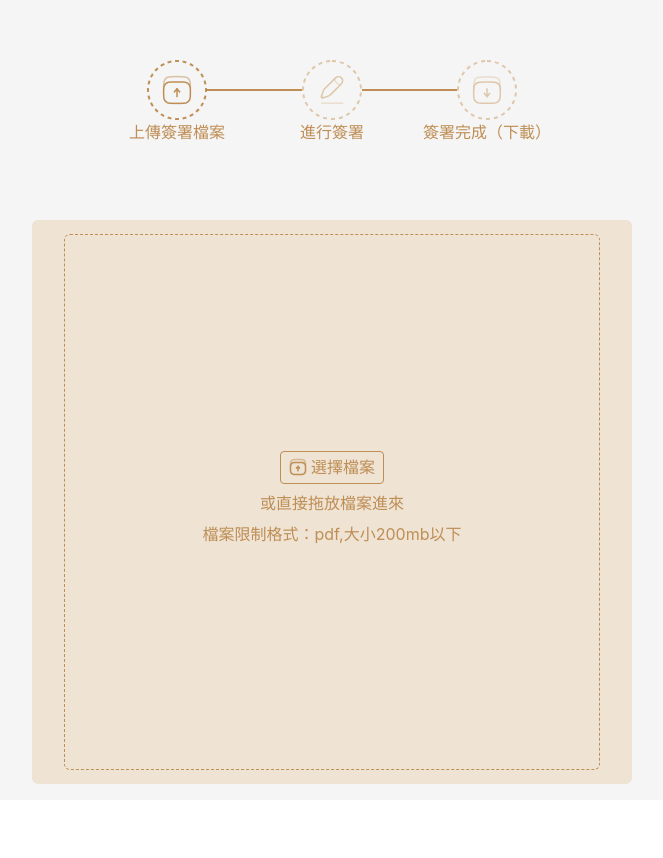
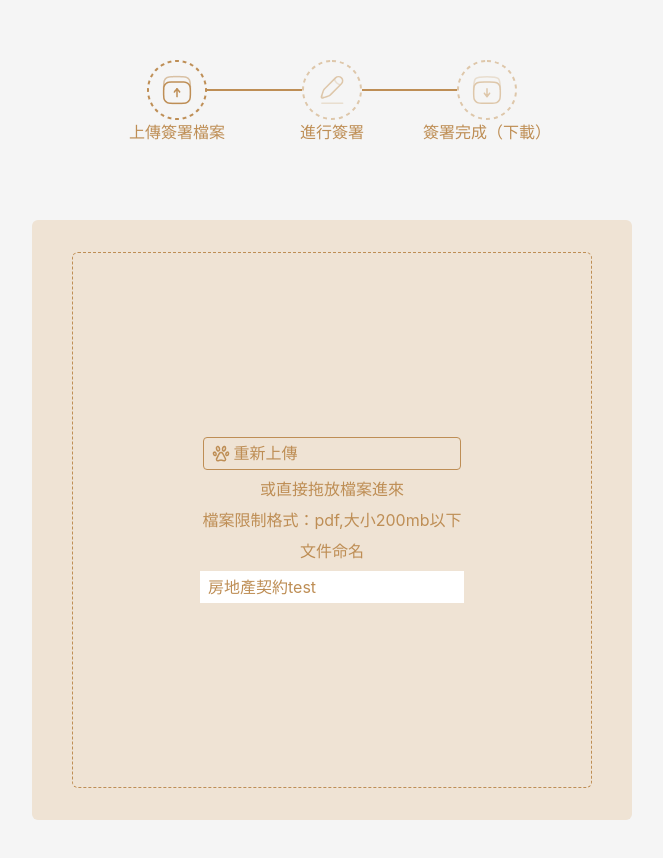
Before and after one commit to f2e4th/week2-F2E, a Vue app: page / in a window 1280 px wide. Shown: the top 858 px of the page, without its empty margins (308-971 px from the left). Before the commit the page ends 800 px from the top, so only its background shows below. Built offline with nearby package versions, Linux system fonts and the light colour scheme; the HTML template or start-up script is replaced by a standard one.

Commit message:
新增icon及樣式

```diff
--- a/src/page/UploadPage.vue
+++ b/src/page/UploadPage.vue
@@ -1,58 +1,78 @@
 <template>
-  <div id="Upload">
-    <div class="Upload__nav">
-    </div>
+  <div id="Upload" style="height: 1440px">
+    <div class="Upload__nav"></div>
     <div class="Upload_progress">
       <ul class="progress_content">
-        <li v-for="(item, i) in progressData" :key="i" class="progress_content__item">
-          <img :src="item.img" alt="progress">
-          <div class="progress_content__item__text">{{item.text}}</div>
+        <li
+          v-for="(item, i) in progressData"
+          :key="i"
+          class="progress_content__item"
+        >
+          <img :src="item.img" alt="progress" />
+          <div class="progress_content__item__text">{{ item.text }}</div>
         </li>
       </ul>
     </div>
     <div class="Upload_content_wrapper">
-      <div class="Upload_content">
-        <div class="file"> <img src="../assets/img/icon_upload_n.png"> 選擇檔案</div>
+      <div v-if="noFile" class="Upload_content">
+        <div class="file">
+          <img src="../assets/img/icon_upload_n.png" /> 選擇檔案
+        </div>
         <div class="text">或直接拖放檔案進來</div>
         <div class="text">檔案限制格式：pdf,大小200mb以下</div>
       </div>
+      <div v-else class="Upload_content Upload_content--uploaded">
+        <div class="top_section">
+          <div class="file">
+            <img src="../assets/img/reupload.png" /> 重新上傳
+          </div>
+          <div class="text">或直接拖放檔案進來</div>
+          <div class="text">檔案限制格式：pdf,大小200mb以下</div>
+        </div>
+        <div class="bottom_section">
+          <div class="text">文件命名</div>
+          <input class="bg-white px-2 py-1" type="text" value="房地產契約test">
+        </div>
+      </div>
+
     </div>
   </div>
 </template>
 <script>
-import {ref, reactive} from 'vue';
-import finish from '../assets/img/finish.svg';
-import sign from '../assets/img/sign.svg';
-import upload from '../assets/img/upload.png';
+import { ref, reactive } from "vue";
+import finish from "../assets/img/finish.svg";
+import sign from "../assets/img/sign.svg";
+import upload from "../assets/img/upload.png";
 </script>
 <script setup>
 const progressData = reactive([
   {
-    img:upload,
-    text: '上傳簽署檔案'
-  },{
-    img:sign,
-    text: '進行簽署'
+    img: upload,
+    text: "上傳簽署檔案",
   },
   {
-    img:finish,
-    text: '簽署完成（下載）'
-  }
-])
-
-
+    img: sign,
+    text: "進行簽署",
+  },
+  {
+    img: finish,
+    text: "簽署完成（下載）",
+  },
+]);
+const noFile = ref(false); // dev for false
 </script>
 
 <style lang="scss" scoped>
-$main_color:#BE8E55;
+$main_color: #be8e55;
 #Upload {
   @apply h-screen w-full flex flex-col items-center;
   max-width: 1440px;
-  background-color: #F5F5F5;
+  background-color: #f5f5f5;
 }
 .Upload_content_wrapper {
   @apply rounded-md flex items-center justify-center my-4;
-  background-color: #EFE3D4;
+  padding: 40px;
+  background-color: #efe3d4;
   width: 600px;
   height: 600px;
   .Upload_content {
@@ -65,11 +85,12 @@ $main_color:#BE8E55;
       @apply border rounded px-2 py-1 flex flex-nowrap items-center;
       border-color: $main_color;
       margin-bottom: 8px;
-      >img {
+      > img {
         margin-right: 4px;
       }
     }
-    .file,.text{
+    .file,
+    .text {
       margin-bottom: 8px;
       font-weight: 700px;
       font-size: 16px;
@@ -83,7 +104,7 @@ $main_color:#BE8E55;
   .progress_content__item {
     @apply relative flex flex-col justify-center items-center whitespace-nowrap;
     width: 60px;
-    &:nth-last-child(1){
+    &:nth-last-child(1) {
       &::before {
         display: none;
       }
@@ -93,12 +114,12 @@ $main_color:#BE8E55;
       top: 29px;
       left: 60px;
       display: block;
-      content: '';
+      content: "";
       height: 2px;
       width: 95px;
       background-color: $main_color;
     }
-    >img {
+    > img {
       width: 60px;
       height: 60px;
     }
@@ -109,10 +130,8 @@ $main_color:#BE8E55;
     &__item {
       margin: 0 47.5px;
       &__line {
-
       }
     }
   }
 }
-
 </style>
```
Also changed, not shown: src/assets/img/reupload.png (added).
